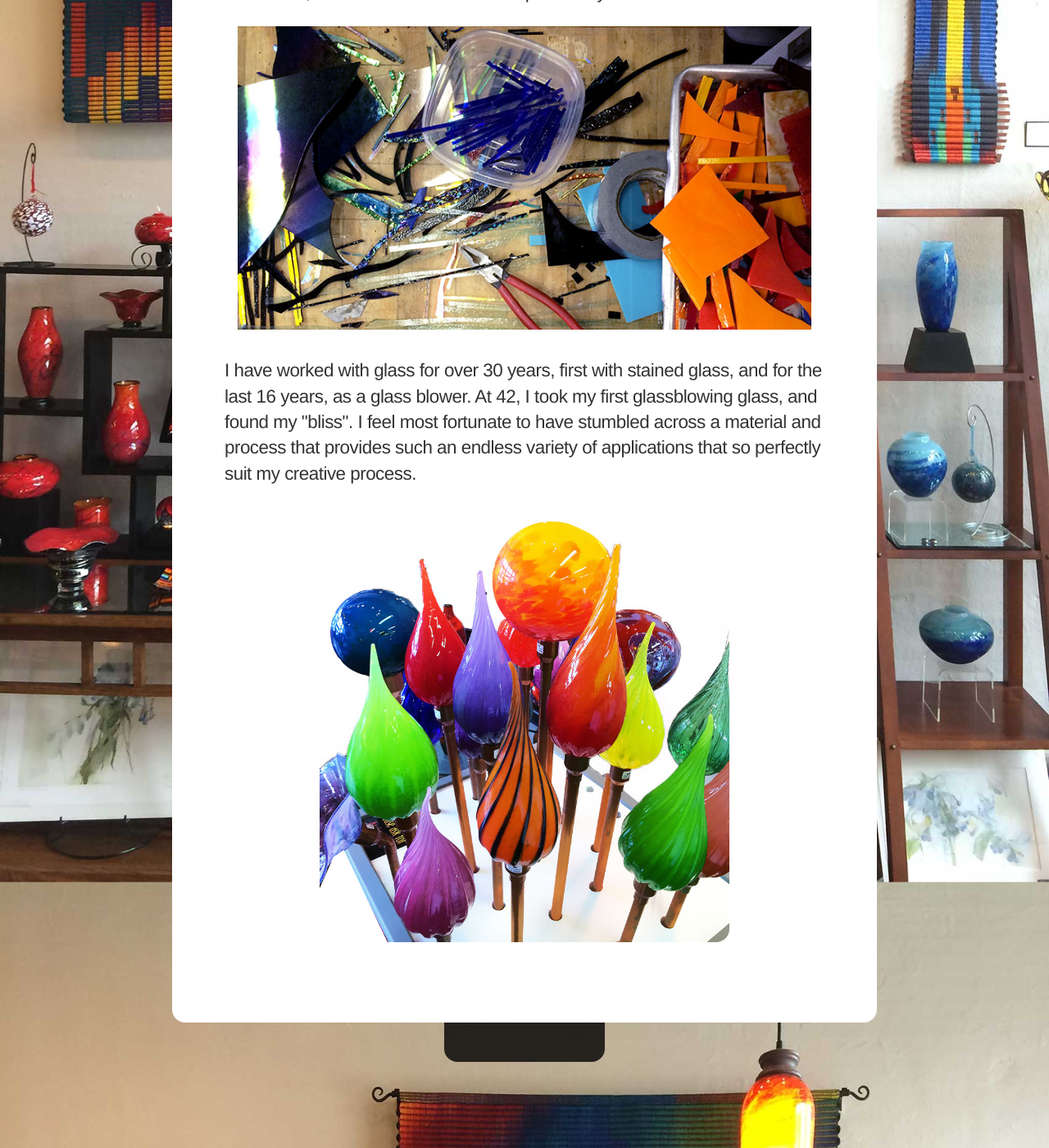
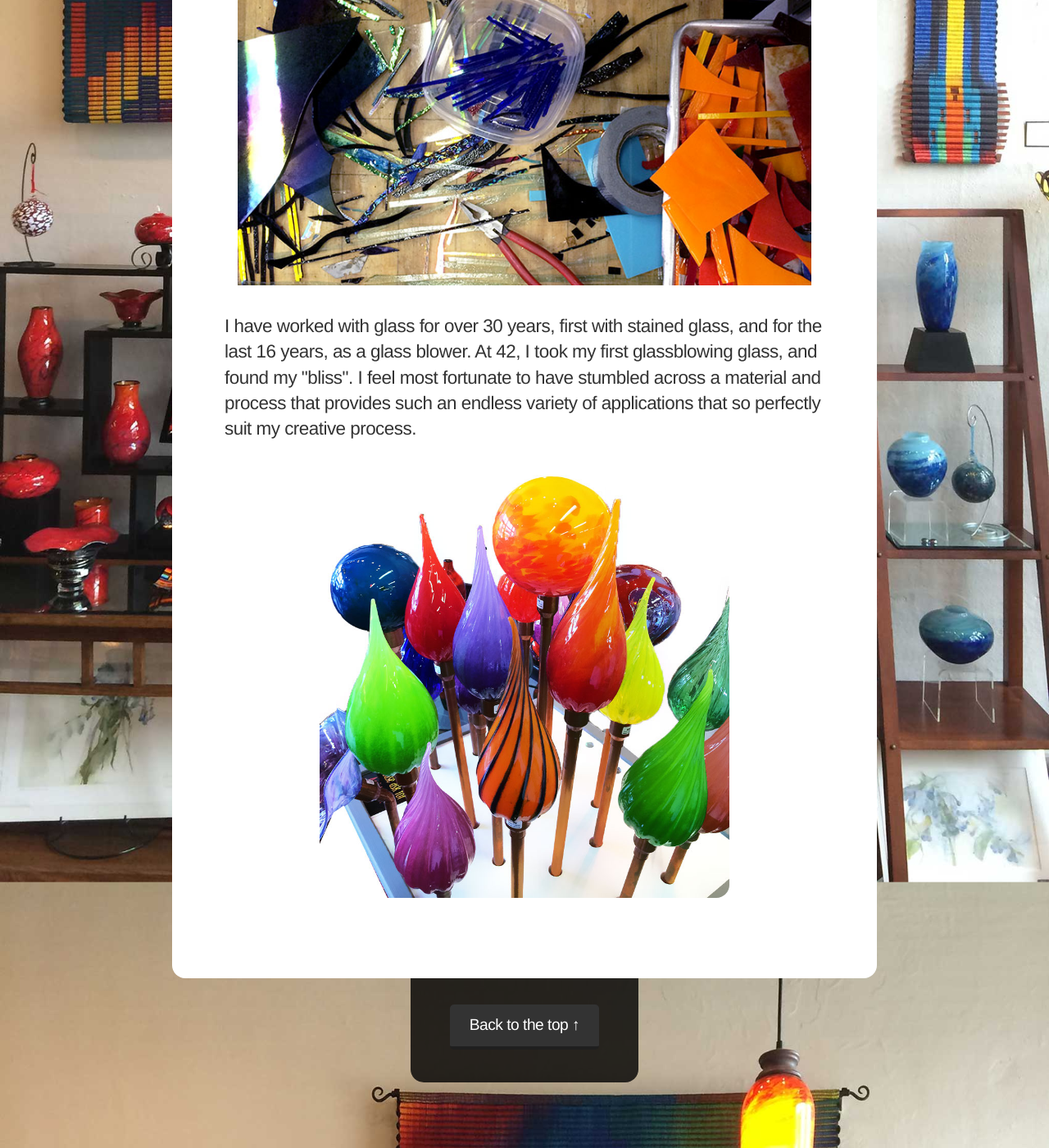
Before and after one commit to prairiefireglass/prairiefireglass.github.io, a Jekyll site: the page built from about/index.html, in a window 1280 px wide and 1400 px high, scrolled down 5752 px. Shown: the whole window at 82% size. Built offline with Jekyll 4.4.1, drawn with Linux system fonts in a browser that asks for light colours; nearby versions of some CDN libraries.

Commit message:
Misc tweaks, add a back to top button

```diff
--- a/_includes/components/facebook.html
+++ b/_includes/components/facebook.html
@@ -1,5 +1,6 @@
 <div style="text-align: center">
-<footer style="display: inline-block; min-width: 100px; padding: 1rem 3rem 2rem; margin: 0 auto 5rem; text-align: center; background: rgba(0,0,0,0.8); border-radius: 0 0 1rem 1rem">
+<footer style="display: inline-block; min-width: 100px; padding: 2rem 3rem 2rem; margin: 0 auto 5rem; text-align: center; background: rgba(0,0,0,0.8); border-radius: 0 0 1rem 1rem">
+<a href="#" class="cta-button cta-button--back-up">Back to the top &uarr;</a>
 <div id="fb-root"></div>
 <script>(function(d, s, id) {
   var js, fjs = d.getElementsByTagName(s)[0];
--- a/about/index.html
+++ b/about/index.html
@@ -14,11 +14,9 @@ layout: home
     <p>
       During those years, he developed an affinity for stained glass in his spare time, and created over 20 elaborate, handmade stained glass windows, several of which are now on display in the PFG gallery.
     </p>
-    <p style="text-align: center">
-      <figure style="display: inline-block; margin: 0 auto 2rem; font-size: .7em; border: 1px solid #ddd; padding: 1rem;">
-        <img src="/assets/images/about/stained-glass.jpg" style="max-width: 500px; margin: 0 auto;">
-        <figcaption>One of Jim&rsquo;s many stained glass windows</figcaption>
-      </figure>
+    <p style="text-align: center;">
+      <img src="/assets/images/about/stained-glass.jpg" style="max-width: 500px;"><br>
+      <small>One of Jim&rsquo;s many stained glass windows</small>
     </p>
   </article>
   <article>
--- a/assets/stylesheets/globals/_buttons.scss
+++ b/assets/stylesheets/globals/_buttons.scss
@@ -22,3 +22,9 @@
   background: #435f9c;
   border-bottom: 4px solid rgba(0,0,0,0.4);
 }
+
+.cta-button--back-up {
+  font-size: 1.2rem;
+  background: #333;
+  border-bottom: 4px solid rgba(0,0,0,0.4);
+}
--- a/assets/stylesheets/style.scss
+++ b/assets/stylesheets/style.scss
@@ -127,6 +127,10 @@
 ul, ol {
   padding-left: 1.6rem;
   margin-bottom: 1.6rem;
+}
+
+small {
+  font-size: 1.1rem;
 }
 
 .cta {
@@ -344,7 +348,7 @@
     margin: 0 -.15rem;
 
     a {
-      padding: 0.05rem .7rem .1rem;
+      padding: 0.05rem .7rem .2rem;
       border: 1px solid transparent;
     }
 
@@ -361,6 +365,7 @@
   h1 {
     font-size: 1.6rem;
     letter-spacing: -1px;
+    margin-bottom: 1rem;
   }
 
   main {
```
